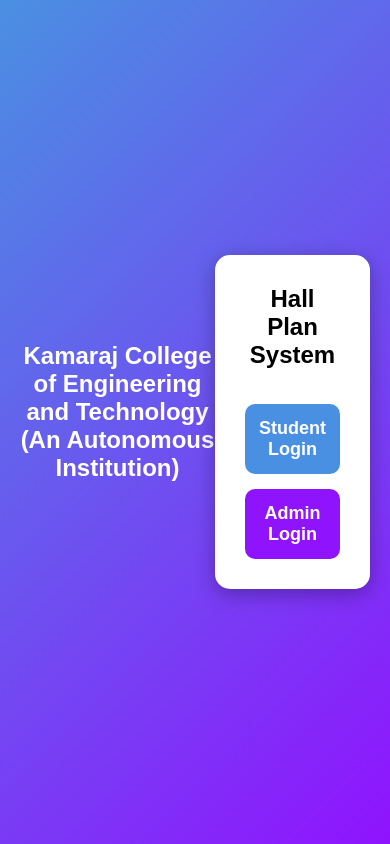
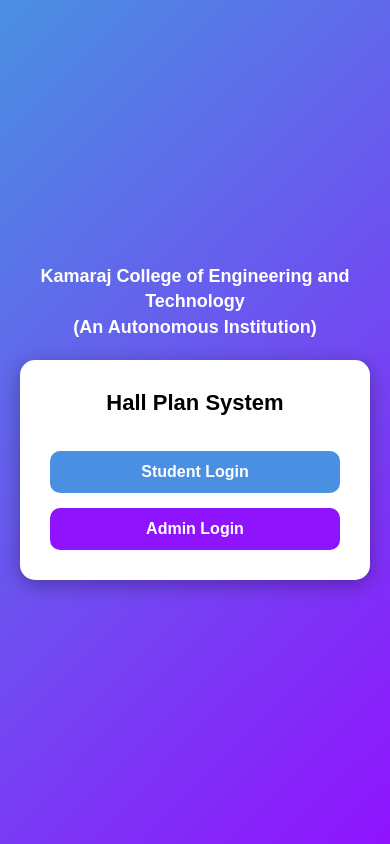
Before and after one commit to AlwynRajivS/Hall-Plan-View-V1, a plain HTML site: page index.html in a window 390 px wide. Drawn offline with Linux system fonts and the light colour scheme.

Commit message:
Update index.html

```diff
--- a/index.html
+++ b/index.html
@@ -1,84 +1,105 @@
 <!DOCTYPE html>
-<html>
+<html lang="en">
 <head>
+  <meta charset="UTF-8">
   <title>Hall Plan System - Login</title>
   <meta name="viewport" content="width=device-width, initial-scale=1.0">
 
   <style>
-    *{
-      margin:0; padding:0; box-sizing:border-box;
+    * {
+      margin: 0;
+      padding: 0;
+      box-sizing: border-box;
       font-family: 'Poppins', sans-serif;
     }
 
-    body{
-      height:100vh;
-      display:flex;
-      justify-content:center;
-      align-items:center;
-      background:linear-gradient(135deg, #4A90E2, #9013FE);
-      color:white;
-      padding:20px;
-      text-align:center;
+    body {
+      height: 100vh;
+      display: flex;
+      justify-content: center;
+      align-items: center;
+      background: linear-gradient(135deg, #4A90E2, #9013FE);
+      color: white;
+      padding: 20px;
+      text-align: center;
+      flex-direction: column;
     }
 
-    .box{
-      width:100%;
-      max-width:360px;
-      background:white;
-      padding:30px;
-      border-radius:15px;
-      color:black;
-      box-shadow:0 5px 20px rgba(0,0,0,0.3);
-      animation:fadeIn 0.8s ease-in-out;
+    .college-name {
+      font-size: 20px;
+      font-weight: 600;
+      margin-bottom: 30px;
+      max-width: 600px;
+      line-height: 1.4;
+    }
+
+    .box {
+      width: 100%;
+      max-width: 360px;
+      background: white;
+      padding: 30px;
+      border-radius: 15px;
+      color: black;
+      box-shadow: 0 5px 20px rgba(0,0,0,0.3);
+      animation: fadeIn 0.8s ease-in-out;
     }
 
     @keyframes fadeIn {
-      from{opacity:0; transform:scale(0.9);}
-      to{opacity:1; transform:scale(1);}
+      from {opacity: 0; transform: scale(0.9);}
+      to {opacity: 1; transform: scale(1);}
     }
 
-    h2{ margin-bottom:20px; }
-
-    button{
-      width:100%;
-      padding:14px;
-      margin-top:15px;
-      border-radius:10px;
-      border:none;
-      font-size:18px;
-      cursor:pointer;
-      transition:0.3s;
-      font-weight:bold;
+    h2 {
+      margin-bottom: 20px;
+      font-size: 24px;
     }
 
-    .student-btn{ background:#4A90E2; color:white; }
-    .admin-btn{ background:#9013FE; color:white; }
+    button {
+      width: 100%;
+      padding: 14px;
+      margin-top: 15px;
+      border-radius: 10px;
+      border: none;
+      font-size: 18px;
+      cursor: pointer;
+      transition: 0.3s;
+      font-weight: bold;
+    }
 
-    button:hover{
-      opacity:0.85;
+    .student-btn { background: #4A90E2; color: white; }
+    .admin-btn { background: #9013FE; color: white; }
+
+    button:hover { opacity: 0.85; }
+
+    /* Responsive adjustments */
+    @media screen and (max-width: 400px) {
+      .college-name { font-size: 18px; margin-bottom: 20px; }
+      .box h2 { font-size: 22px; }
+      button { font-size: 16px; padding: 12px; }
     }
   </style>
 </head>
 
 <body>
-<div>
-    <h2>Kamaraj College of Engineering and Technology (An Autonomous Institution) </h2>
-</div>
 
+  <!-- College Name -->
+  <div class="college-name">
+    Kamaraj College of Engineering and Technology <br> (An Autonomous Institution)
+  </div>
+
+  <!-- Login Box -->
   <div class="box">
     <h2>Hall Plan System</h2>
-
     <button class="student-btn" onclick="goStudent()">Student Login</button>
-
     <button class="admin-btn" onclick="goAdmin()">Admin Login</button>
   </div>
 
   <script>
-    function goStudent(){
+    function goStudent() {
       window.location.href = "student.html";
     }
 
-    function goAdmin(){
+    function goAdmin() {
       window.location.href = "admin-login.html";
     }
   </script>
```
